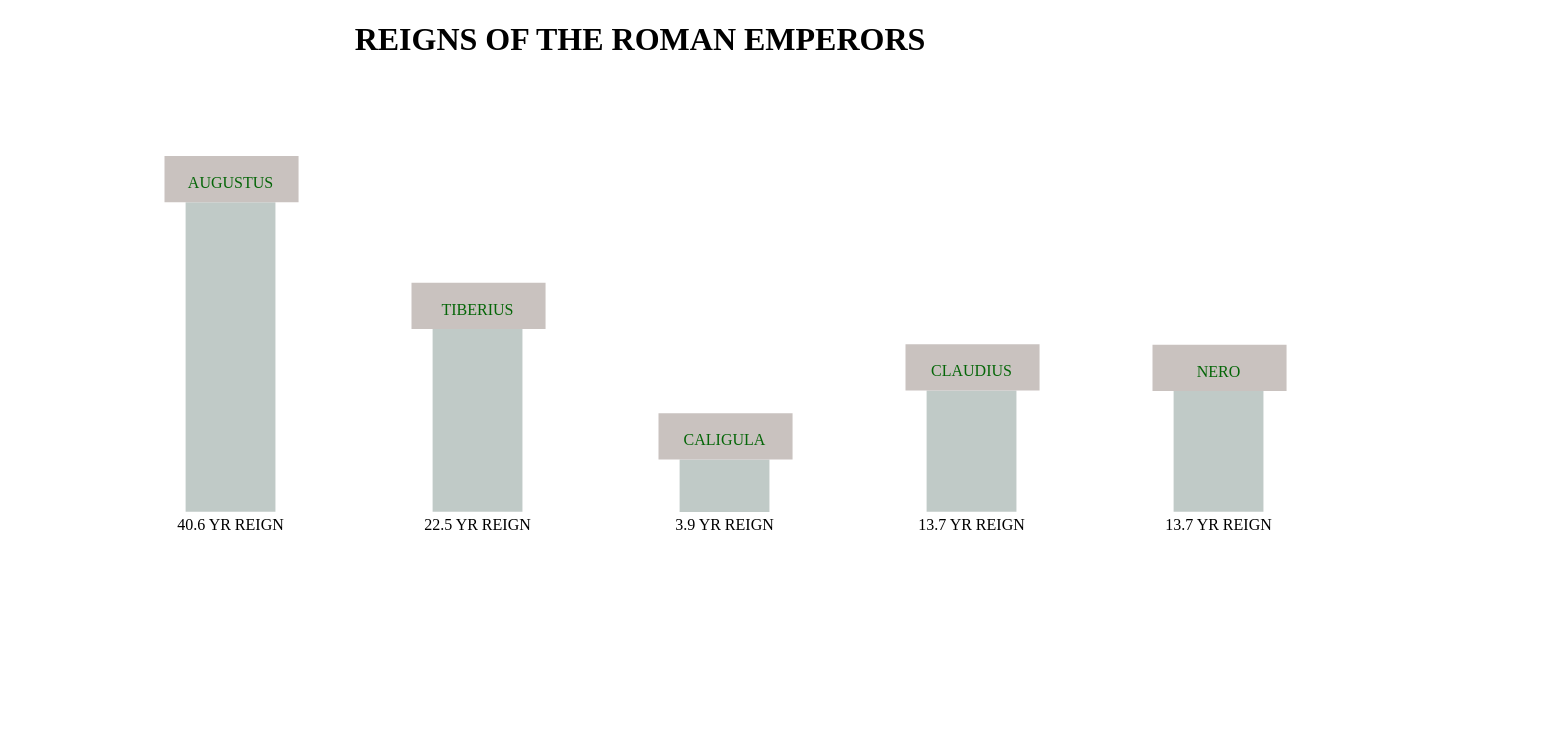
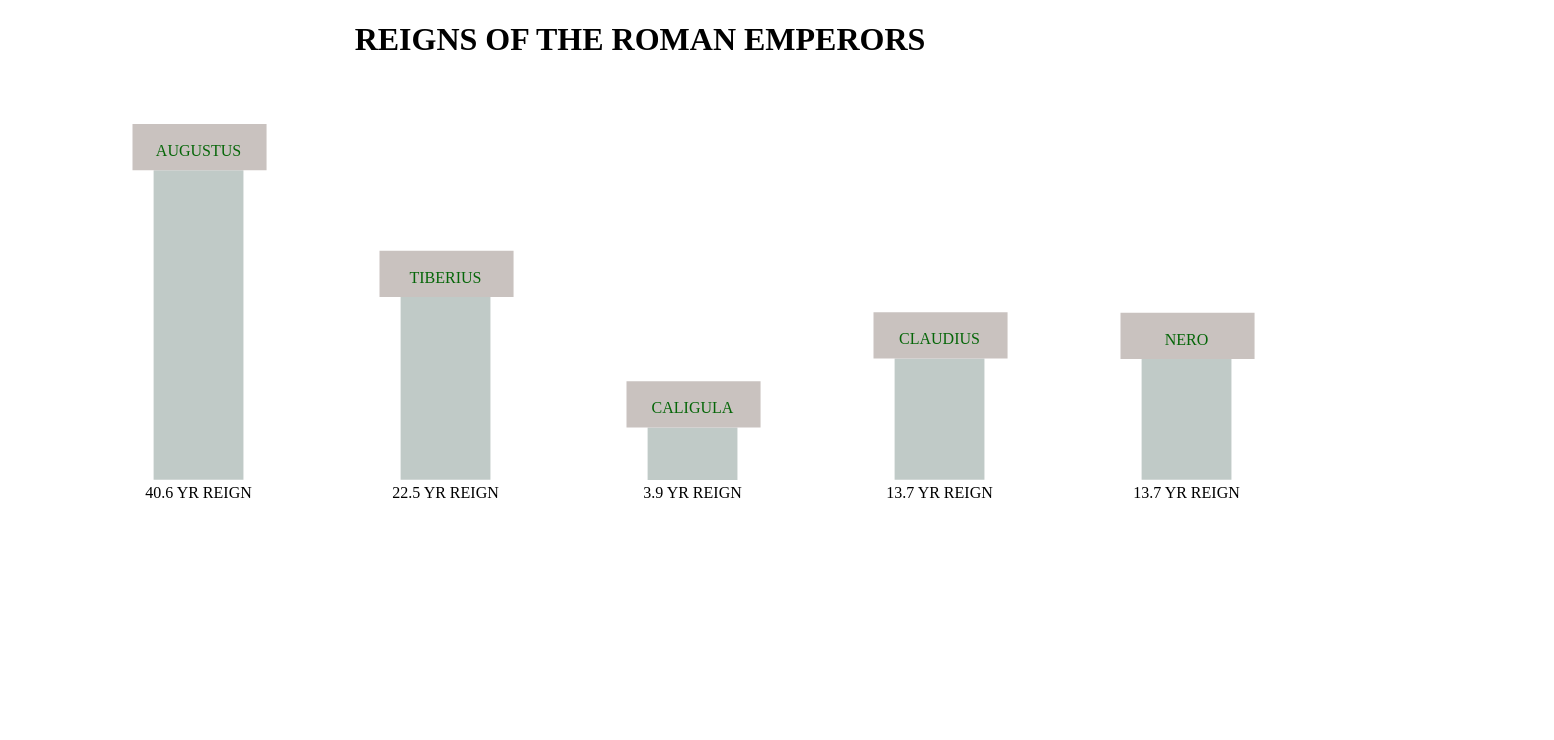
Before and after one commit to thompcd/vue-d3-emperors, a Vue app: page / in a window 1280 px wide. Shown: the top 740 px of the page, 1554 px wide, since content can reach past the window. Built offline with nearby package versions, Linux system fonts and the light colour scheme.

Commit message:
remove margin from svg

```diff
--- a/src/components/Emperors.vue
+++ b/src/components/Emperors.vue
@@ -76,9 +76,7 @@ export default {
 
 .column-fill {fill:#c0cac7;}
 .column-top {fill:#C9C2BF;}
-svg{
-  margin: 2rem;
-}
+
 text{
   font-family: 'AUGUSTUS';
   font-size: 1rem;
```
